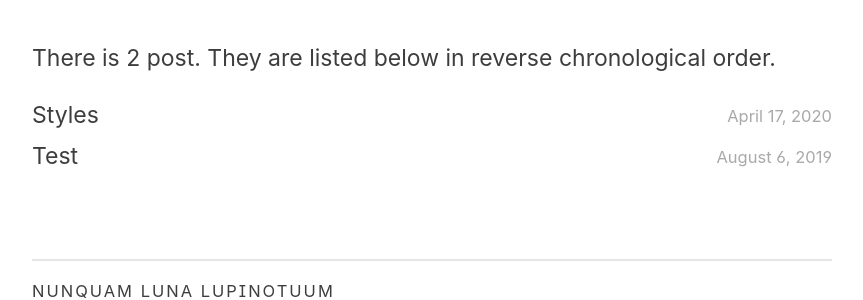
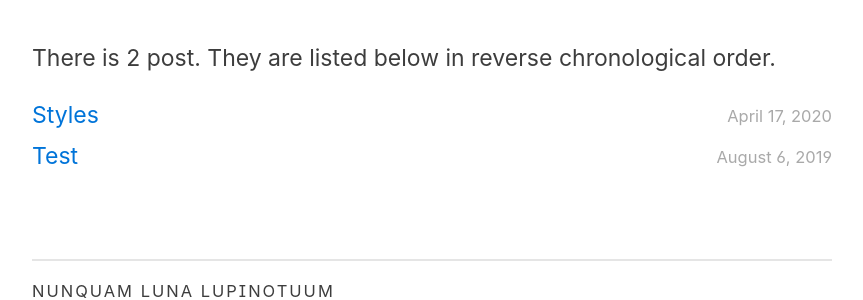
Before and after one commit to ajpwalser/ajpwalser.github.io, a Jekyll site: the page built from archive/index.html, in a window 1280 px wide. Shown: the part 266-566 px from the top of the page, without its empty margins (208-1071 px from the left). Built offline with Jekyll 4.4.1, drawn with Linux system fonts in a browser that asks for light colours; some web fonts are replaced.

Commit message:
Update style.css

```diff
--- a/css/style.css
+++ b/css/style.css
@@ -216,12 +216,12 @@ ul.headline {
 }
 
 ul.headline a {
-	color: rgba(0, 0, 0, 0.76);
+	color: #0074D9;
 	text-decoration: none;
 }
 
 ul.headline a:hover {
-	color: #0074D9;
+	color: rgba(0, 0, 0, 0.76);
 	text-decoration: none;
 }
 
```
